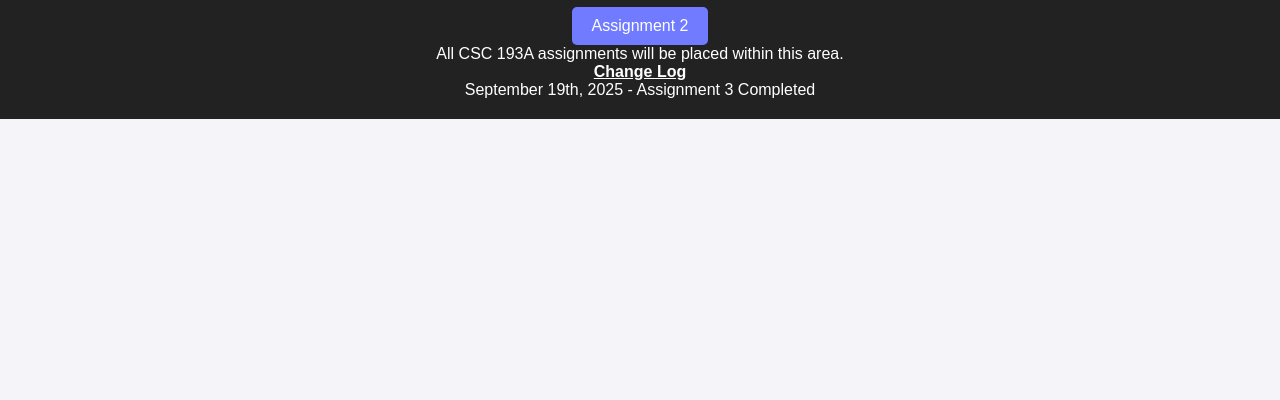
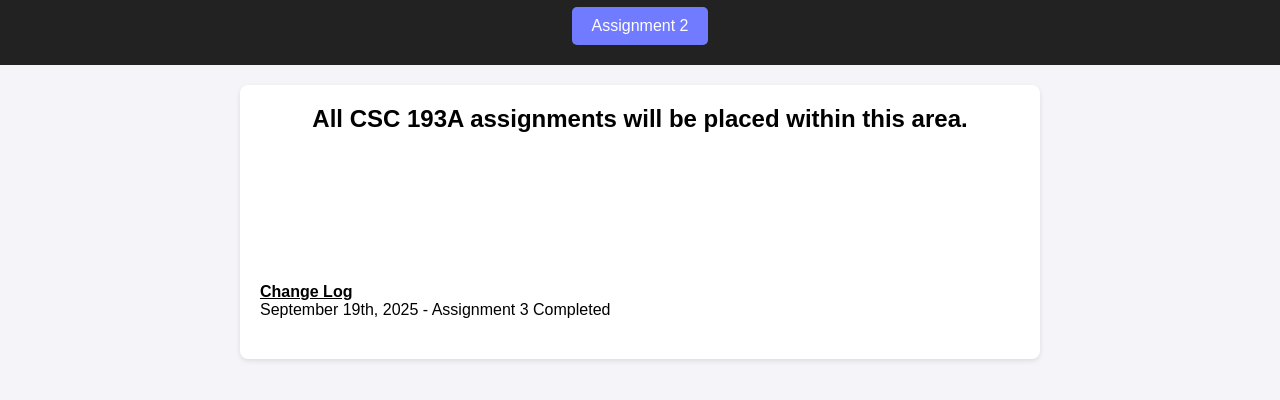
Before and after one commit to lilmx5/CSC193A, a plain HTML site: page index.html in a window 1280 px wide. Shown: the part 60-460 px from the top of the page. Drawn offline with Linux system fonts and the light colour scheme.

Commit message:
Assignment 3 - Final Commit

```diff
--- a/index.html
+++ b/index.html
@@ -4,17 +4,25 @@
 <head>
     <meta charset="utf-8" />
     <meta name="viewport" content="width=device-width, initial-scale=1.0">
-    <title> CSC 139A Course </title>
+    <title> CSC 193A Course </title>
     <link rel="stylesheet" href="styles.css">
 </head>
 <body>
     <header>
         <h1>CSC 193A Active HTML Document</h1>
         <button id="assignment2Btn">Assignment 2</button>
-        <p>All CSC 193A assignments will be placed within this area.</p>
-        <p><b><u>Change Log</u></b></p>
-        <p>September 19th, 2025 - Assignment 3 Completed</p>
     </header>
+
+    <main>
+        <section class="content">
+            <h2>All CSC 193A assignments will be placed within this area.</h2>
+        </section>
+
+        <section class= "change-log">
+            <p><b><u>Change Log</u></b></p>
+            <p>September 19th, 2025 - Assignment 3 Completed</p>
+        </section>
+    </main>
 
     <script src="script.js"></script>
 </body>
--- a/styles.css
+++ b/styles.css
@@ -33,3 +33,22 @@ button {
 button:hover {
     background: #7056b3;
 }
+
+main {
+  max-width: 800px;
+  margin: 20px auto;
+  padding: 20px;
+  background: white;
+  border-radius: 8px;
+  box-shadow: 0 2px 5px rgba(0,0,0,0.1);
+}
+
+.content {
+    margin-bottom: 20px;
+    text-align: center;
+}
+
+.change-log {
+    margin-top: 150px;
+    margin-bottom: 20px;
+}
```
